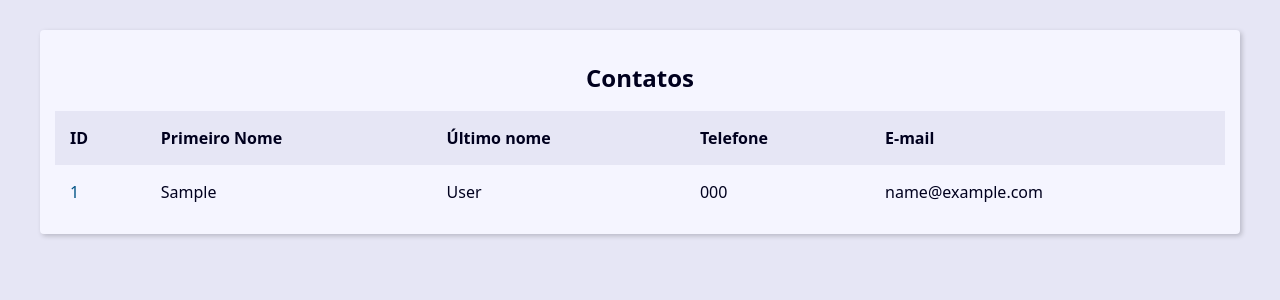
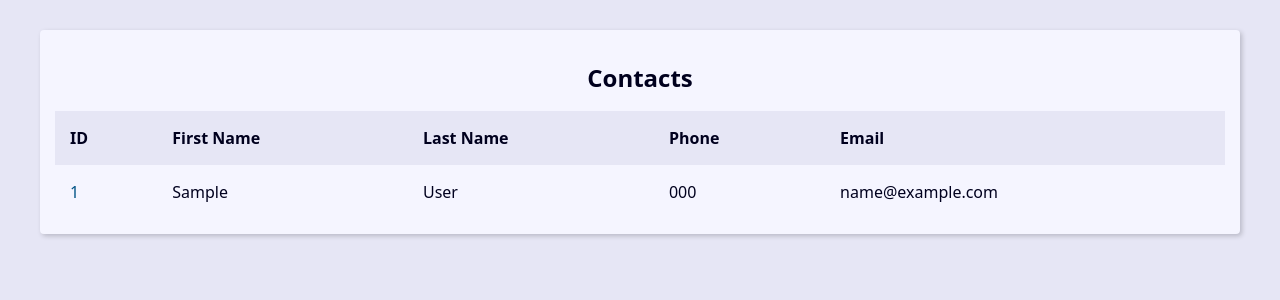
Before and after one commit to leobrda/ContactBook, a Django app: page / in a window 1280 px wide. Shown: the top 300 px of the page. Run offline with Django 5.2, Linux system fonts and the light colour scheme; tables that the repository leaves empty hold one stand-in row (values such as "Sample post").

Commit message:
padronizando tudo em inglês

```diff
--- a/contact/templates/contact/index.html
+++ b/contact/templates/contact/index.html
@@ -4,15 +4,15 @@
     <div class="responsive-table">
         <table class="contacts-table">
             <caption class="table-caption">
-                Contatos
+                Contacts
             </caption>
             <thead>
                 <tr class="table-row table-row-header">
                     <th class="table-header">ID</th>
-                    <th class="table-header">Primeiro Nome</th>
-                    <th class="table-header">Último nome</th>
-                    <th class="table-header">Telefone</th>
-                    <th class="table-header">E-mail</th>
+                    <th class="table-header">First Name</th>
+                    <th class="table-header">Last Name</th>
+                    <th class="table-header">Phone</th>
+                    <th class="table-header">Email</th>
                 </tr>
             </thead>
             <tbody>
```
Also changed, not shown: contact/templates/contact/contact.html (+4 -4 lines).
